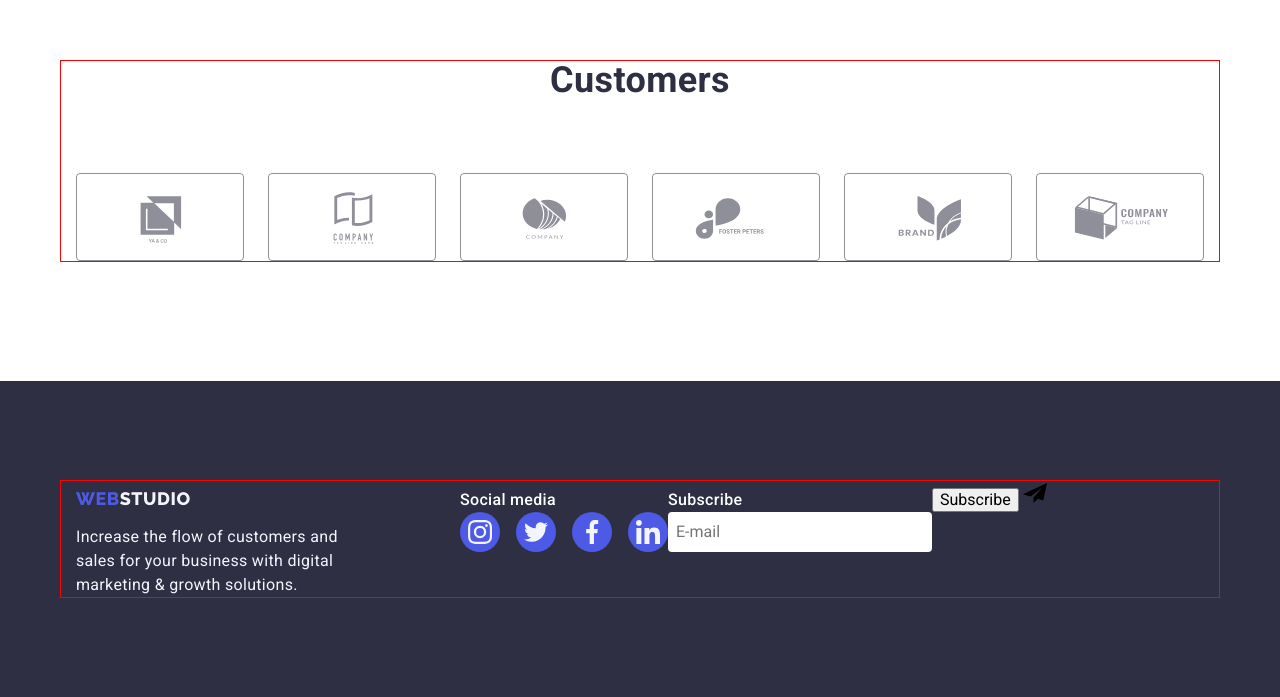
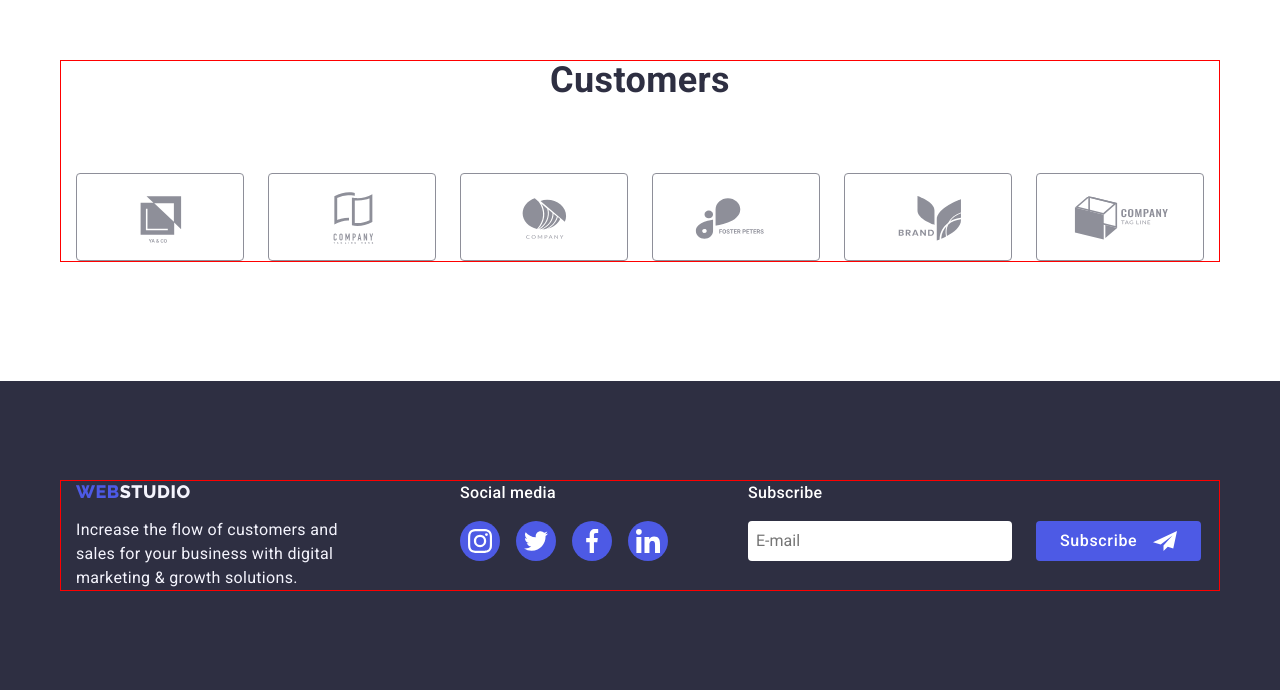
Before and after one commit to Alenkiy87/goit-markup-hw-05, a plain HTML site: page index.html in a window 1280 px wide. Shown: the part 2532-3229 px from the top of the page. Drawn offline with nearby package versions, Linux system fonts and the light colour scheme.

Commit message:
home111111

```diff
--- a/css/styles.css
+++ b/css/styles.css
@@ -471,6 +471,57 @@ ol {
   line-height: 1.5; /* 150% */
   letter-spacing: 0.02em;
 }
+
+.subscribe {
+  color: var(--white);
+  font-size: 16px;
+  font-weight: 500;
+  line-height: 1.5; /* 150% */
+  letter-spacing: 0.02em;
+  margin-bottom: 16px;
+}
+.social-media {
+  color: var(--white);
+  font-size: 16px;
+  font-weight: 500;
+  line-height: 1.5; /* 150% */
+  letter-spacing: 0.02em;
+  margin-bottom: 16px;
+}
+.subscribe-btn {
+  padding: 8px 24px;
+  display: flex;
+  gap: 16px;
+  align-items: center;
+  border-radius: 4px;
+  background: var(--iris);
+  border: none;
+  color: var(--white);
+  font-weight: 500;
+  line-height: 1.5;
+  letter-spacing: 0.04em;
+  cursor: pointer;
+}
+.social-icon {
+  fill: var(--white);
+}
+.footer-form {
+  display: flex;
+  gap: 24px;
+}
+.footer-bottom {
+  margin-left: 80px;
+}
+
+.footer-input {
+  width: 264px;
+  height: 40px;
+  padding: 16px 8px;
+  border: 1px;
+  border-radius: 4px;
+  outline: none;
+}
+
 /*!----------------------------Portfolio--------------------------*/
 .portfolio {
   padding-top: 96px;
@@ -585,17 +636,6 @@ ol {
   overflow: hidden;
 }
 
-/* .portfolio-cover {
-  position: absolute;
-  left: 0;
-  top: 0;
-  width: 100%;
-  height: 100%;
-  padding: 40px 32px;
-  transform: translateY(100%);
-  background-color: var(--iris);
-  transition: transform 250ms cubic-bezier(0.4, 0, 0.2, 1); */
-/* } */
 .text {
   font-size: 16px;
   font-style: normal;
@@ -612,11 +652,6 @@ ol {
   transform: translateY(100%);
   background-color: var(--iris);
   transition: transform 250ms cubic-bezier(0.4, 0, 0.2, 1);
-  /* height: 100%;
-  padding: 40px 32px;
-  display: flex;
-  align-items: center; */
-  /* transform: translateY(100%); */
 }
 
 .social-title {
@@ -648,6 +683,8 @@ ol {
   fill: #f4f4fd;
   transition: background-color 250ms cubic-bezier(0.4, 0, 0.2, 1);
 }
+/**----------------------------Modal--------------------------*/
+
 .backdrop {
   position: fixed;
   width: 100%;
@@ -813,7 +850,7 @@ ol {
   resize: none;
   transition: border-color 250ms cubic-bezier(0.4, 0, 0.2, 1);
 }
-.modal-comment:focus + .modal-label {
+.modal-comment:focus {
   border-color: var(--iris);
 }
 .modal-check-text {
@@ -842,41 +879,21 @@ ol {
     border 250ms cubic-bezier(0.4, 0, 0.2, 1),
     fill 250ms cubic-bezier(0.4, 0, 0.2, 1);
 }
-
 .modal-check:checked + .modal-check-text span {
   /* border: 1px solid var(--ocean); */
   border: none;
   background-color: var(--ocean);
   fill: var(--cloud);
 }
-.subscribe {
-  color: var(--white);
-  font-size: 16px;
-  font-weight: 500;
-  line-height: 1.5; /* 150% */
-  letter-spacing: 0.02em;
-}
-.social-media {
-  color: var(--white);
-  font-size: 16px;
-  font-weight: 500;
-  line-height: 1.5; /* 150% */
-  letter-spacing: 0.02em;
-}
+/*!----------------------------Footer form--------------------------*/
+
 /* .footer-bottom {
   display: flex;
   justify-content: space-between;
   align-items: center; */
 /* } */
-.footer-sub {
+/* .footer-sub {
   display: flex;
   justify-content: space-between;
   align-items: center;
-}
-.footer-input {
-  width: 264px;
-  height: 40px;
-  padding: 16px 8px;
-  border: 1px;
-  border-radius: 4px;
-}
+} */
--- a/index.html
+++ b/index.html
@@ -382,7 +382,8 @@
     <footer class="footer">
       <div class="container">
         <div class="footer-wrapp">
-          <a class="logo-footer link" href="">web<span class="studio">Studio</span></a
+          <a class="logo-footer link" href=""
+            >web<span class="studio">Studio</span></a
           >
           <p class="footer-text">
             Increase the flow of customers and sales for your business with
@@ -423,7 +424,6 @@
           </ul>
         </div>
         <div class="footer-bottom">
-          <div class="footer-sub"></div>
           <p class="subscribe">Subscribe</p>
           <form class="footer-form">
             <label aria-label="footer email input">
@@ -434,13 +434,12 @@
                 placeholder="E-mail"
                 id="user-name"
             /></label>
-            </div>
-            <div class="sub-btn">
-            <button type="submit">Subscribe</button>
+            <button type="submit" class="subscribe-btn">
+              Subscribe
               <svg class="social-icon" width="24" height="24">
                 <use href="./images/icons.svg#icon-Frame-1"></use>
               </svg>
-            </div>
+            </button>
           </form>
         </div>
       </div>
```
Lines whose indentation alone changed are shown as unchanged.
